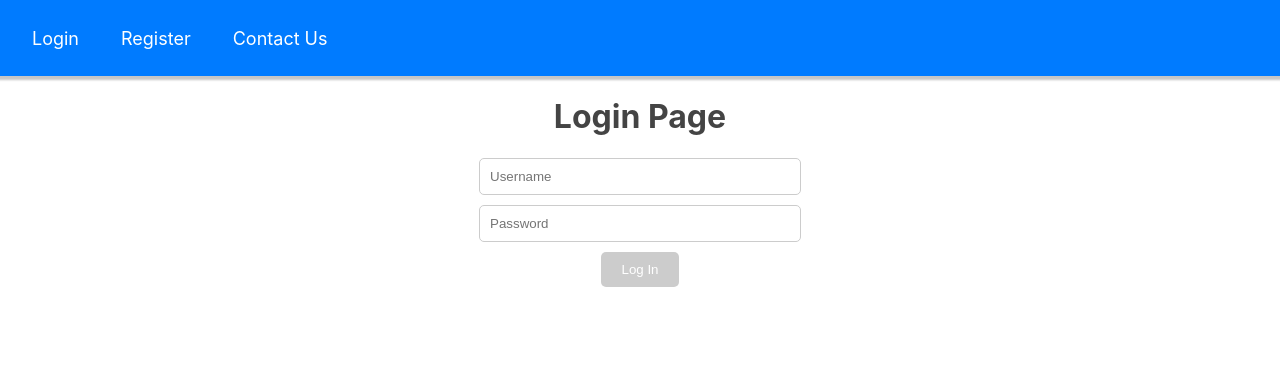
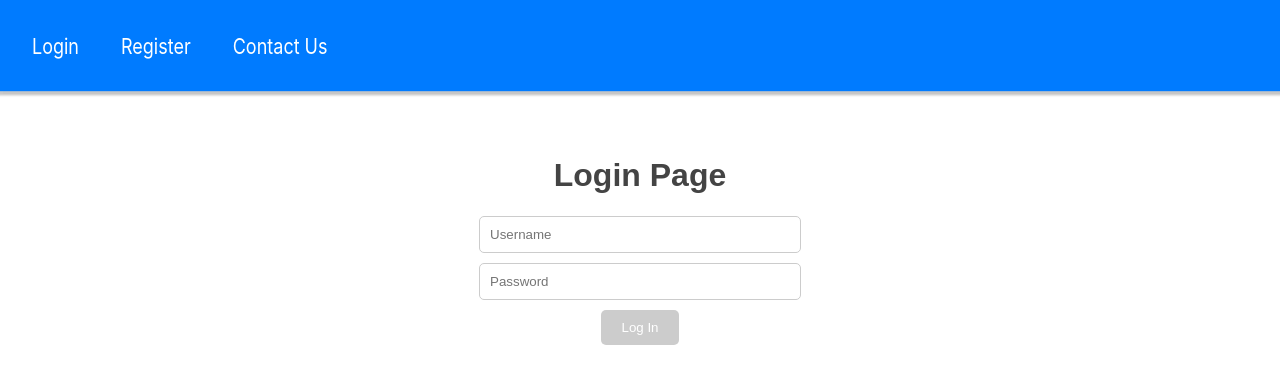
Before and after one commit to The-Forum-Project/forum-frontend, a React (Create React App) app: page /home in a window 1280 px wide. Shown: the top 384 px of the page. Built offline with nearby package versions, Linux system fonts and the light colour scheme; the HTML template or start-up script is replaced by a standard one.

Commit message:
adjust the position of login and signup form

```diff
--- a/src/pages/LoginPage.jsx
+++ b/src/pages/LoginPage.jsx
@@ -79,7 +79,7 @@ export default function LoginPage() {
     const isFormEmpty = !state.inputs.username || !state.inputs.password;
 
     return (
-        <div>
+        <div style={{ maxWidth: "600px", margin: "0 auto", padding: "60px", boxSizing: "border-box", fontFamily: "Arial, sans-serif" }}>
             <h1 style={{ textAlign: "center", color: "#444" }}>Login Page</h1>
             <form onSubmit={handleSubmit} style={{ display: "flex", flexDirection: "column", alignItems: "center" }}>
                 <div style={{ marginBottom: "10px" }}>
--- a/src/pages/RegisterPage.jsx
+++ b/src/pages/RegisterPage.jsx
@@ -63,7 +63,7 @@ export default function RegisterPage() {
 
     const isFormEmpty = !state.inputs.username || !state.inputs.password || !state.inputs.firstname || !state.inputs.lastname;
     return (
-        <div>
+        <div style={{ maxWidth: "600px", margin: "0 auto", padding: "40px", boxSizing: "border-box", fontFamily: "Arial, sans-serif" }}>
             <h1 style={{ textAlign: "center", color: "#444" }}>SignUp Page</h1>
             <form onSubmit={handleSubmit} style={{ display: "flex", flexDirection: "column", alignItems: "center" }}>
                 <div style={{ marginBottom: "10px" }}>
```
